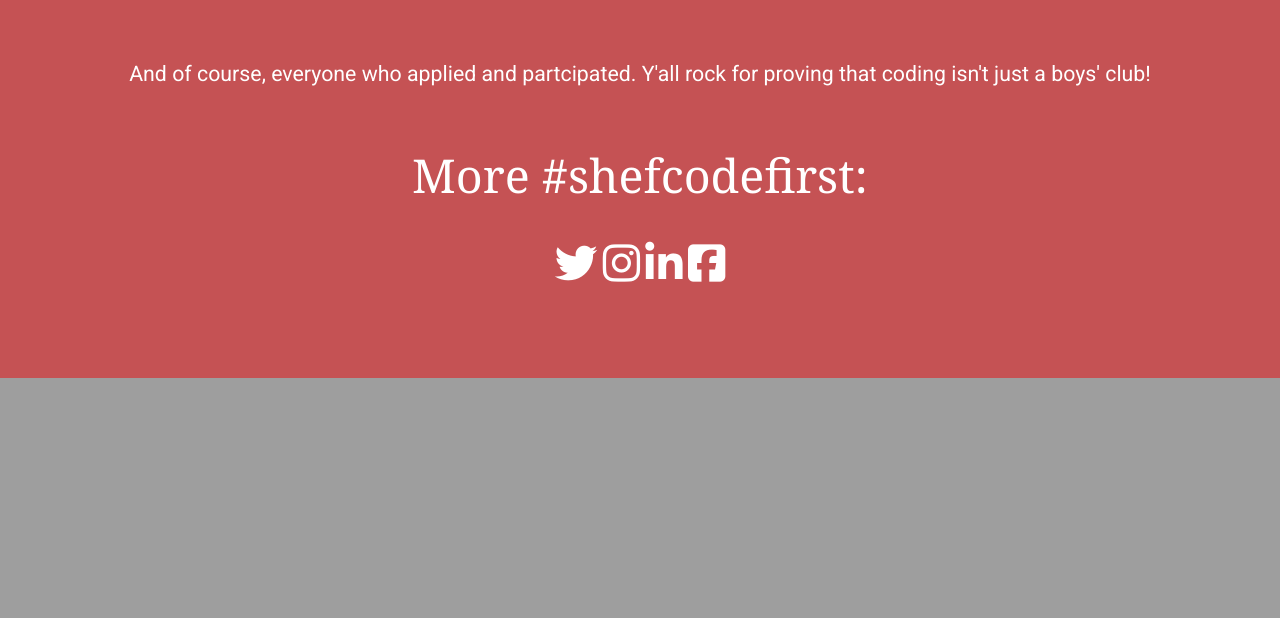
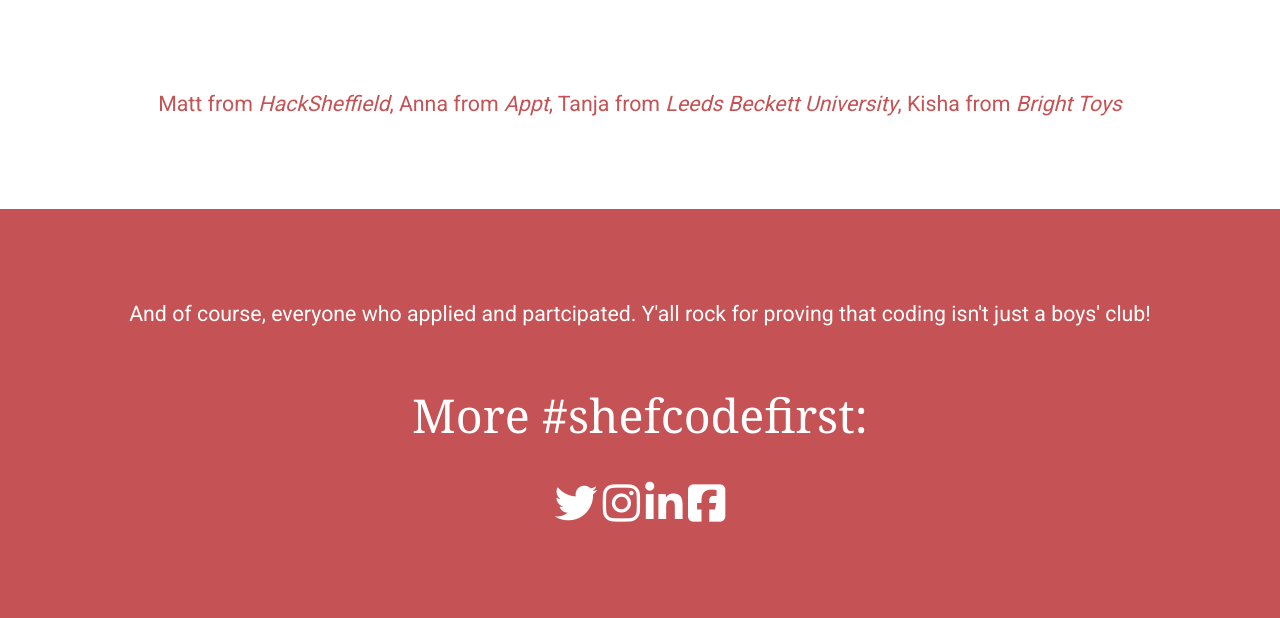
Before and after one commit to paulienuh/PythonProject, a Flask app: page / in a window 1280 px wide. Shown: the part 3176-3794 px from the top of the page. Before the commit the page ends 3554 px from the top, so only its background shows below. Run offline with Flask 2, Linux system fonts and the light colour scheme; some libraries are stand-ins or nearby versions.

Commit message:
more padding

```diff
--- a/static/style.css
+++ b/static/style.css
@@ -44,7 +44,7 @@ h3 {
 .textbox {
 	background: #c55254;
 	width: auto;
-		padding: 90px;
+	padding: 90px;
 	color: white;
 	font-size: 16pt;
 	text-align: center;
@@ -52,7 +52,7 @@ h3 {
 
 .text {
 	text-align: center;
-	padding: 30px;
+	padding: 90px;
 	font-size: 16pt;
 	color: #c55254;
 	background: white;
```
